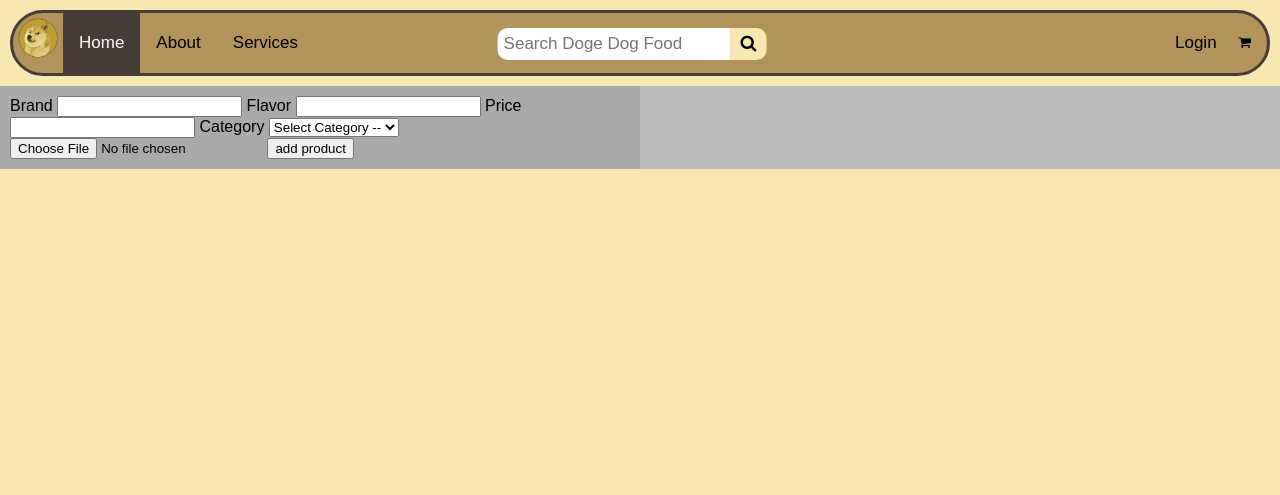
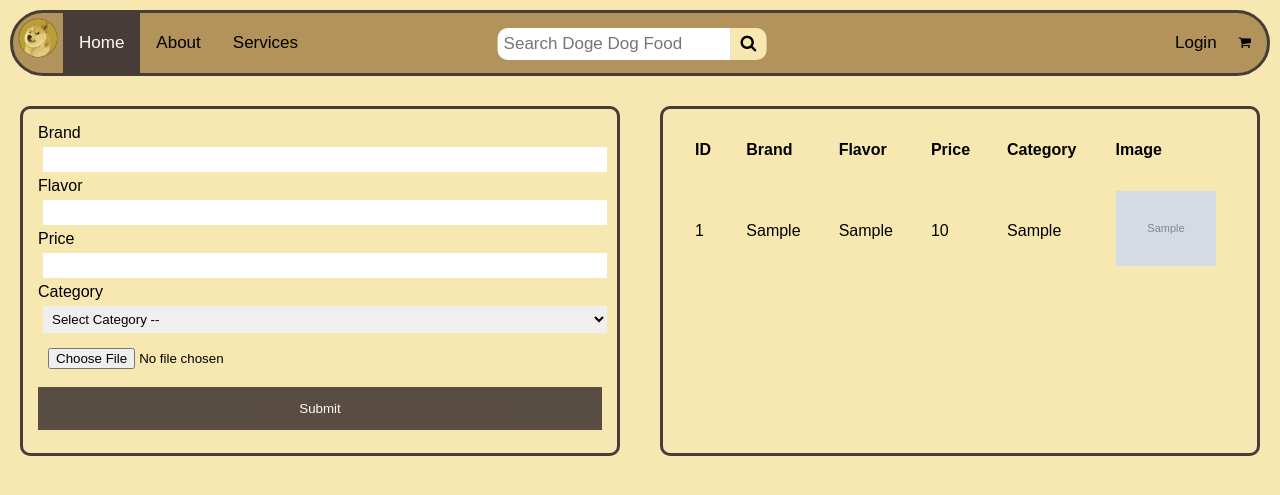
Before and after one commit to curseb100d/DogeFoodStoreREMASTERED, a PHP site: page /admin/doge_products.php in a window 1280 px wide. Shown: the top 495 px of the page. Run offline with PHP 8.4, Linux system fonts and the light colour scheme; tables that the repository leaves empty or names only in its code hold one stand-in row (values such as "Sample post"); grey boxes marked "Sample" are stand-in pictures.

Commit message:
Doge 1.5.0

```diff
--- a/admin/doge_products.php
+++ b/admin/doge_products.php
@@ -1,11 +1,73 @@
 <?php
 
 include '../doge_config.php';
+
+$dogeproduct = 0;
+$dogeimage = 0;
+
+if (isset($_POST['submit'])) {
+    $brand = $_POST['brand'];
+    $flavor = $_POST['flavor'];
+    $price = $_POST['price'];
+    $category = $_POST['category'];
+    $image = $_FILES['file'];
+
+    $imagefilename = $image['name'];
+    $imagefiletemp = $image['tmp_name'];
+
+    $filename_separate = explode('.', $imagefilename);
+    $file_extension = strtolower(end($filename_separate));
+
+    $allowed_extensions = array('jpeg,', 'jpg', 'png');
+
+    try {
+        // If doge product already exist
+        $select_dogeproducts = $pdo->prepare("SELECT * FROM `dogeproducts` WHERE brand = ?");
+        $select_dogeproducts -> execute([$brand]);
+
+        if($select_dogeproducts -> rowCount() > 0) {
+            // $message[] = 'Woof! Doge product already exist';
+            $dogeproduct = 1;
+        } else {
+            if(in_array($file_extension, $allowed_extensions)) {
+                // If the image already exist
+                $upload_image = '../image_upload/' . $imagefilename;
+
+                if($upload_image > 2000000) {
+                    // $message[] = 'Woof! The image is too big';
+                    $dogeimage = 1;
+                } else {
+                    // Product and Image will be uploaded to database
+                    move_uploaded_file($imagefiletemp, $upload_image);
+
+                    $sql = "INSERT INTO `dogeproducts` (brand, flavor, price, category, image) VALUES (:brand, :flavor, :price, :category, :image)";
+
+                    // Prepare the statement
+                    $stmt = $pdo->prepare($sql);
+
+                    // Bind parameters
+                    $stmt->bindParam(':brand', $brand);
+                    $stmt->bindParam(':flavor', $flavor);
+                    $stmt->bindParam(':price', $price);
+                    $stmt->bindParam(':category', $category);
+                    $stmt->bindParam(':image', $upload_image);
+
+                    // Execute the statement
+                    $stmt->execute();
+                }
+            }
+        }
+    } catch (PDOException $e) {
+        // If an error occurs, display an error message
+        die("Error: " . $e->getMessage());
+    }
+}
 
 ?>
 
 <!DOCTYPE html>
 <html lang="en">
+
 <head>
     <meta charset="UTF-8">
     <meta name="viewport" content="width=device-width, initial-scale=1.0">
@@ -16,20 +78,20 @@ include '../doge_config.php';
     <link rel="stylesheet" href="../dogestyle.css">
     <title>Doge Products</title>
 </head>
+
 <body>
 
     <!-- Doge Top Navigation -->
-    <?php include '../includes/dogetopnavigation.php'?>
+    <?php include '../includes/dogetopnavigation.php' ?>
 
+    <div class="row">
         <!-- Doge Forms -->
-    <div class="row">
-        <div class="column" style="background-color: #aaa;">
-            <section class="add-products">
+        <div class="column" id="forms">
             <form action="" method="POST" enctype="multipart/form-data">
                 <label>Brand</label>
-                    <input type="text" required name="brand" maxlength="100">
+                <input type="text" required name="brand">
                 <label>Flavor</label>
-                    <input type="text" required name="flavor" maxlength="100">
+                <input type="text" required name="flavor">
                 <label>Price</label>
                 <input type="number" required name="price" onkeypress="if(this.value.length == 10) return false;">
                 <label>Category</label>
@@ -38,17 +100,48 @@ include '../doge_config.php';
                     <option value="Dog Food">Dog Food</option>
                     <option value="Dog Accessory">Dog Accessory</option>
                 </select>
-                    <input type="file" name="image" accept="image/jpg, image/jpeg, image/png, image/webp" required>
-                    <input type="submit" value="add product" name="add_product">
+                <input type="file" name="file" required>
+                <input type="submit" name="submit">
             </form>
-            </section>
         </div>
-        <div class="column" style="background-color: #bbb;">
-            <section class="show-products" style="padding-top: 0;">
-                <div class="box-container">
-                </div>
-            </section>
+        <!-- Doge Display -->
+        <div class="column" id="display">
+            <table>
+                <tr>
+                    <th>ID</th>
+                    <th>Brand</th>
+                    <th>Flavor</th>
+                    <th>Price</th>
+                    <th>Category</th>
+                    <th>Image</th>
+                </tr>
+                <?php
+                    // Fetch data from database
+                    $sql = "SELECT * FROM `dogeproducts`";
+                    $stmt = $pdo -> query($sql);
+
+                    while($row = $stmt -> fetch(PDO::FETCH_ASSOC)) {
+                        $id = $row['id'];
+                        $brand = $row['brand'];
+                        $flavor = $row['flavor'];
+                        $price = $row['price'];
+                        $category = $row['category'];
+                        $image = $row['image'];
+
+                        echo '
+                            <tr>
+                                <td>'.$id.'</td>
+                                <td>'.$brand.'</td>
+                                <td>'.$flavor.'</td>
+                                <td>'.$price.'</td>
+                                <td>'.$category.'</td>
+                                <td><img src='.$image.' style="width: 100px;"/></td>
+                            </tr>';
+                    }
+                ?>
+            </table>
         </div>
     </div>
 </body>
+
 </html>
--- a/dogestyle.css
+++ b/dogestyle.css
@@ -15,7 +15,7 @@ body {
 }
 
 /* Client */
-/* Top Navigation */
+/* dogetopnavigation.php */
 .topnav {
     background-color: var(--other-color);
     position: relative;
@@ -95,6 +95,7 @@ body {
 }
 
 /* Admin */
+/* doge_products.php */
 /* Column */
 .row {
     display: flex;
@@ -103,5 +104,42 @@ body {
 /* Create two equal columns that sits next to each other */
 .column {
     flex: 50%;
-    padding: 10px;
+    padding: 15px;
+    margin: 20px;
+    border-style: solid;
+    border-radius: 10px;
+    border-color: var(--line-color);
 }
+
+#forms{
+}
+
+.column input[type=text], input[type=number], select, input[type=file] {
+    width: 100%;
+    padding: 5px;
+    margin: 5px;
+    border: none;
+}
+
+input[type=submit] {
+    background-color: var(--line-color);
+    color: white;
+    padding: 14px 20px;
+    margin: 8px 0;
+    border: none;
+    cursor: pointer;
+    width: 100%;
+    opacity: 0.9;
+}
+
+#display {
+}
+
+table {
+    width: 100%;
+}
+
+th, td {
+    text-align: left;
+    padding: 15px;
+}
```
Also changed, not shown: index.php (+7 -0 lines), image_upload/Clock-icon.png (added), image_upload/IMG_1062.jpg (added), image_upload/folder.jpg (added). Lines whose indentation alone changed are shown as unchanged.
